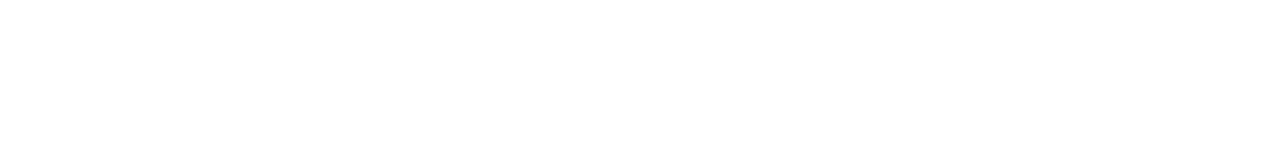
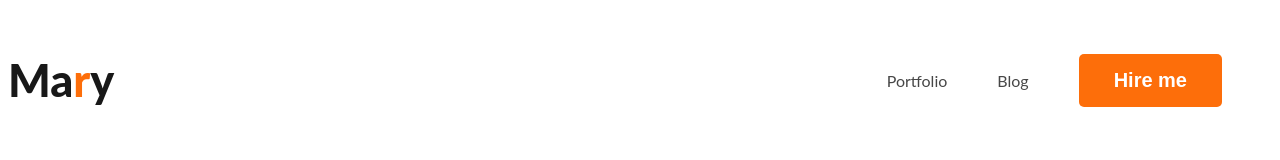
Before and after one commit to Raziur-Rahman/Developer-Portfolio, a plain HTML site: page index.html in a window 1280 px wide. Drawn offline with Linux system fonts and the light colour scheme.

Commit message:
added nav

```diff
--- /dev/null
+++ b/Styles/style.css
@@ -0,0 +1,41 @@
+body{
+    font-family: 'Open Sans', sans-serif;
+    font-family: 'Lato',sans-serif;
+}
+.text-primary{
+    color: #FD6E0A;
+}
+.btn-primary{
+    border-radius: 5px;
+    background: #FD6E0A;
+    border: 0;
+    color: var(--white-color, #FFF);
+    font-size: 20px;
+    font-weight: 700;
+    padding: 15px 35px;
+}
+/*nav reletade style*/
+
+nav{
+    display: flex;
+    align-items: center;
+    justify-content: space-between;
+}
+.nav-title{
+    color: #181818;
+    font-size: 45px;
+    font-weight: 800;
+}
+
+nav > ul{
+    display: flex;
+    align-items: center;
+}
+nav li{
+    list-style: none;
+    margin-right: 50px;
+}
+nav a{
+    text-decoration: none;
+    color: #474747;
+}
--- a/index.html
+++ b/index.html
@@ -4,10 +4,22 @@
     <meta charset="UTF-8">
     <meta name="viewport" content="width=device-width, initial-scale=1.0">
     <title>Developer Portfolio</title>
+    <link rel="preconnect" href="https://fonts.googleapis.com">
+    <link rel="preconnect" href="https://fonts.gstatic.com" crossorigin>
+    <link href="https://fonts.googleapis.com/css2?family=Open+Sans:wght@400;700;800&display=swap" rel="stylesheet">
+
+    <link rel="stylesheet" href="Styles/style.css">
 </head>
 <body>
     <header>
-
+        <nav>
+            <h3 class="nav-title">Ma<span class="text-primary">r</span>y</h3>
+            <ul>
+                <li><a href="">Portfolio</a></li>
+                <li><a href="">Blog</a></li>
+                <li><button class="btn-primary">Hire me</button></li>
+            </ul>
+        </nav>
     </header>
     <main>
 
```
Also changed, not shown: images/developer.png (added), images/hardy.png (added), images/header_bg.png (added), images/icons/facebook.png (added), images/icons/insta.png (added), images/icons/js.png (added), images/icons/mongo.png (added), images/icons/nodejs.png (added), images/icons/react.png (added), images/icons/twitter.png (added).
